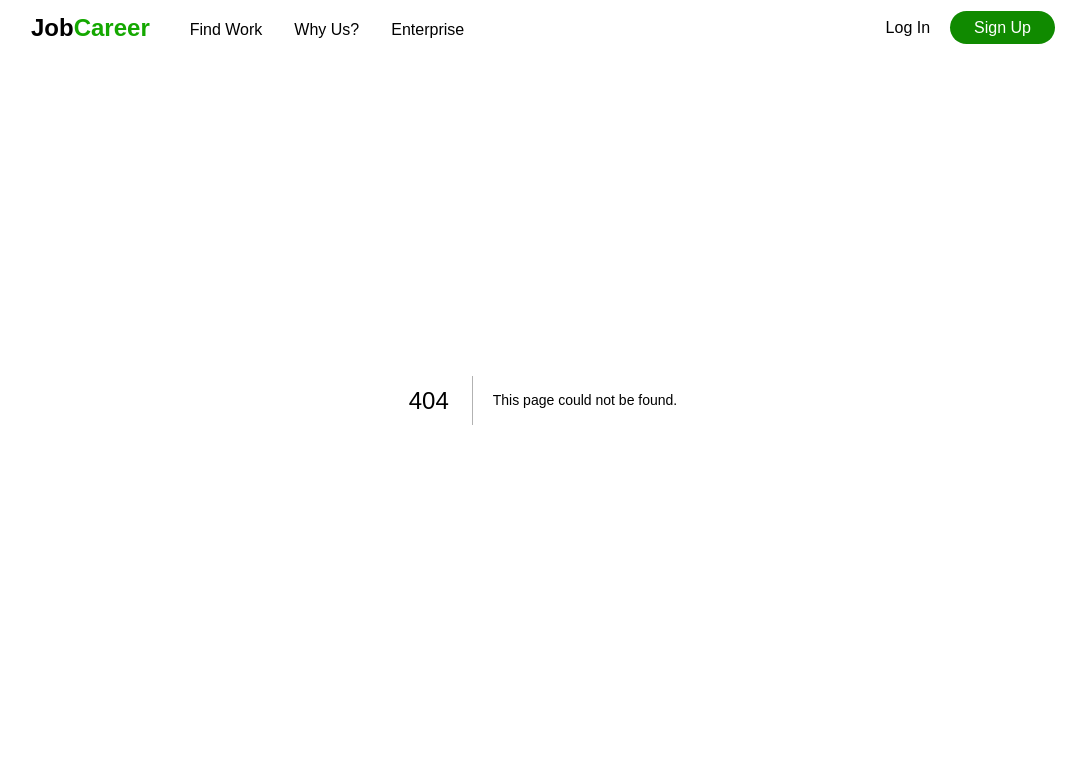
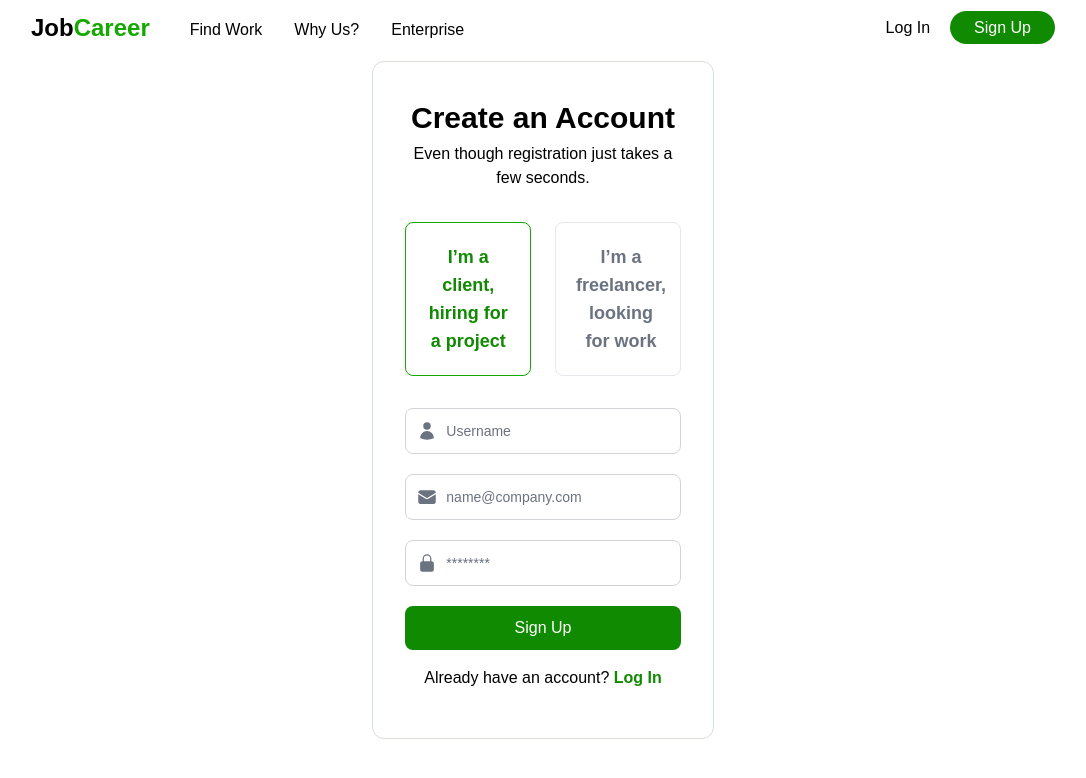
Before and after one commit to sagorranait/JobCareer, a Next.js app: page /signup in a window 1280 px wide. Before the commit this address had no page. Shown: the top 778 px of the page, without its empty margins (97-1183 px from the left). Built offline with nearby package versions, Linux system fonts and the light colour scheme.

Commit message:
Design of SignUp page is done.

```diff
--- a/components/TheBadge.js
+++ b/components/TheBadge.js
@@ -2,7 +2,7 @@ import React from "react";
 
 const Badge = ({ children, className }) => {
   return (
-    <div className={`bg-primary/10 font-light w-fit px-2 py-1 rounded-full text-primary text-sm ${className}`} >
+    <div className={`bg-primary/10 font-light w-fit px-2 py-1 rounded-full text-primary text-sm ${className} cursor-pointer`} >
       <p>{children}</p>
     </div>
   );
--- a/package.json
+++ b/package.json
@@ -9,6 +9,7 @@
     "lint": "next lint"
   },
   "dependencies": {
+    "flowbite": "^1.6.4",
     "gsap": "^3.11.4",
     "next": "13.2.4",
     "react": "18.2.0",
--- /dev/null
+++ b/pages/signup.js
@@ -0,0 +1,70 @@
+import Head from "next/head"
+import Link from "next/link"
+
+const signup = () => {
+  return (
+   <>
+      <Head>
+        <title>Create an Account - JobCareer</title>
+      </Head>
+      <main>
+         <div className='w-4/5 mx-auto h-screen flex items-center justify-center'>
+            <div className="w-1/3 p-8 border border-[#d5e0d5] rounded-xl text-center">
+               <h2 className="text-3xl font-bold leading-relaxed">Create an Account</h2>
+               <p>Even though registration just takes a few seconds.</p>
+               <form className="pt-8 pb-4">
+               <ul class="grid w-full gap-6 md:grid-cols-2 pb-8">
+                  <li>
+                     <input type="radio" id="client" name="userStatus" value="client" class="hidden peer" defaultChecked />
+                     <label for="client" class="inline-flex items-center justify-between w-full p-5 text-gray-500 bg-white border border-gray-200 rounded-lg cursor-pointer peer-checked:border-secondary peer-checked:text-primary">
+                           <div class="block">
+                              <div class="w-full text-lg font-semibold">I’m a client, hiring for a project</div>
+                           </div>
+                     </label>
+                  </li>
+                  <li>
+                     <input type="radio" id="freelancer" name="userStatus" value="freelancer" class="hidden peer" />
+                     <label for="freelancer" class="inline-flex items-center justify-between w-full p-5 text-gray-500 bg-white border border-gray-200 rounded-lg cursor-pointer peer-checked:border-secondary peer-checked:text-primary">
+                           <div class="block">
+                              <div class="w-full text-lg font-semibold">I’m a freelancer, looking for work</div>
+                           </div>
+                     </label>
+                  </li>
+               </ul>
+               <div class="relative mb-5">
+                  <div class="absolute inset-y-0 left-0 flex items-center pl-3 pointer-events-none">
+                  <svg xmlns="http://www.w3.org/2000/svg" viewBox="0 0 24 24" fill="currentColor" class="w-5 h-5 text-gray-500 dark:text-gray-400">
+                     <path fill-rule="evenodd" d="M7.5 6a4.5 4.5 0 119 0 4.5 4.5 0 01-9 0zM3.751 20.105a8.25 8.25 0 0116.498 0 .75.75 0 01-.437.695A18.683 18.683 0 0112 22.5c-2.786 0-5.433-.608-7.812-1.7a.75.75 0 01-.437-.695z" clip-rule="evenodd" />
+                  </svg>
+                  </div>
+                  <input type="text" id="email-address-icon" class="border border-gray-300 text-gray-900 text-sm rounded-lg focus:ring-primary focus:border-primary block w-full pl-10 p-3" placeholder="Username"/>
+               </div>
+               <div class="relative mb-5">
+                  <div class="absolute inset-y-0 left-0 flex items-center pl-3 pointer-events-none">
+                  <svg xmlns="http://www.w3.org/2000/svg" viewBox="0 0 24 24" fill="currentColor" class="w-5 h-5 text-gray-500 dark:text-gray-400">
+                     <path d="M1.5 8.67v8.58a3 3 0 003 3h15a3 3 0 003-3V8.67l-8.928 5.493a3 3 0 01-3.144 0L1.5 8.67z" />
+                     <path d="M22.5 6.908V6.75a3 3 0 00-3-3h-15a3 3 0 00-3 3v.158l9.714 5.978a1.5 1.5 0 001.572 0L22.5 6.908z" />
+                  </svg>
+
+                  </div>
+                  <input type="email" id="email-address-icon" class="border border-gray-300 text-gray-900 text-sm rounded-lg focus:ring-primary focus:border-primary block w-full pl-10 p-3" placeholder="name@company.com"/>
+               </div>
+               <div class="relative mb-5">
+                  <div class="absolute inset-y-0 left-0 flex items-center pl-3 pointer-events-none">
+                  <svg xmlns="http://www.w3.org/2000/svg" viewBox="0 0 24 24" fill="currentColor" class="w-5 h-5 text-gray-500 dark:text-gray-400">
+                     <path fill-rule="evenodd" d="M12 1.5a5.25 5.25 0 00-5.25 5.25v3a3 3 0 00-3 3v6.75a3 3 0 003 3h10.5a3 3 0 003-3v-6.75a3 3 0 00-3-3v-3c0-2.9-2.35-5.25-5.25-5.25zm3.75 8.25v-3a3.75 3.75 0 10-7.5 0v3h7.5z" clip-rule="evenodd" />
+                  </svg>
+                  </div>
+                  <input type="password" id="email-address-icon" class="border border-gray-300 text-gray-900 text-sm rounded-lg focus:ring-primary focus:border-primary block w-full pl-10 p-3" placeholder="********"/>
+               </div>
+               <button type="submit" class="text-white bg-primary font-medium rounded-lg text-base w-full px-5 py-2.5 text-center">Sign Up</button>
+               </form>
+               <p className="pb-4">Already have an account? <Link href='/login' className="text-primary font-semibold">Log In</Link></p>
+            </div>
+         </div>
+      </main>
+   </>
+  )
+}
+
+export default signup
--- a/tailwind.config.js
+++ b/tailwind.config.js
@@ -16,5 +16,7 @@ module.exports = {
     },
     extend: {},
   },
-  plugins: [],
+  plugins: [
+    require('flowbite/plugin')
+  ],
 }
```
Also changed, not shown: 1 other file (tests, documents, lock files or other folders).
